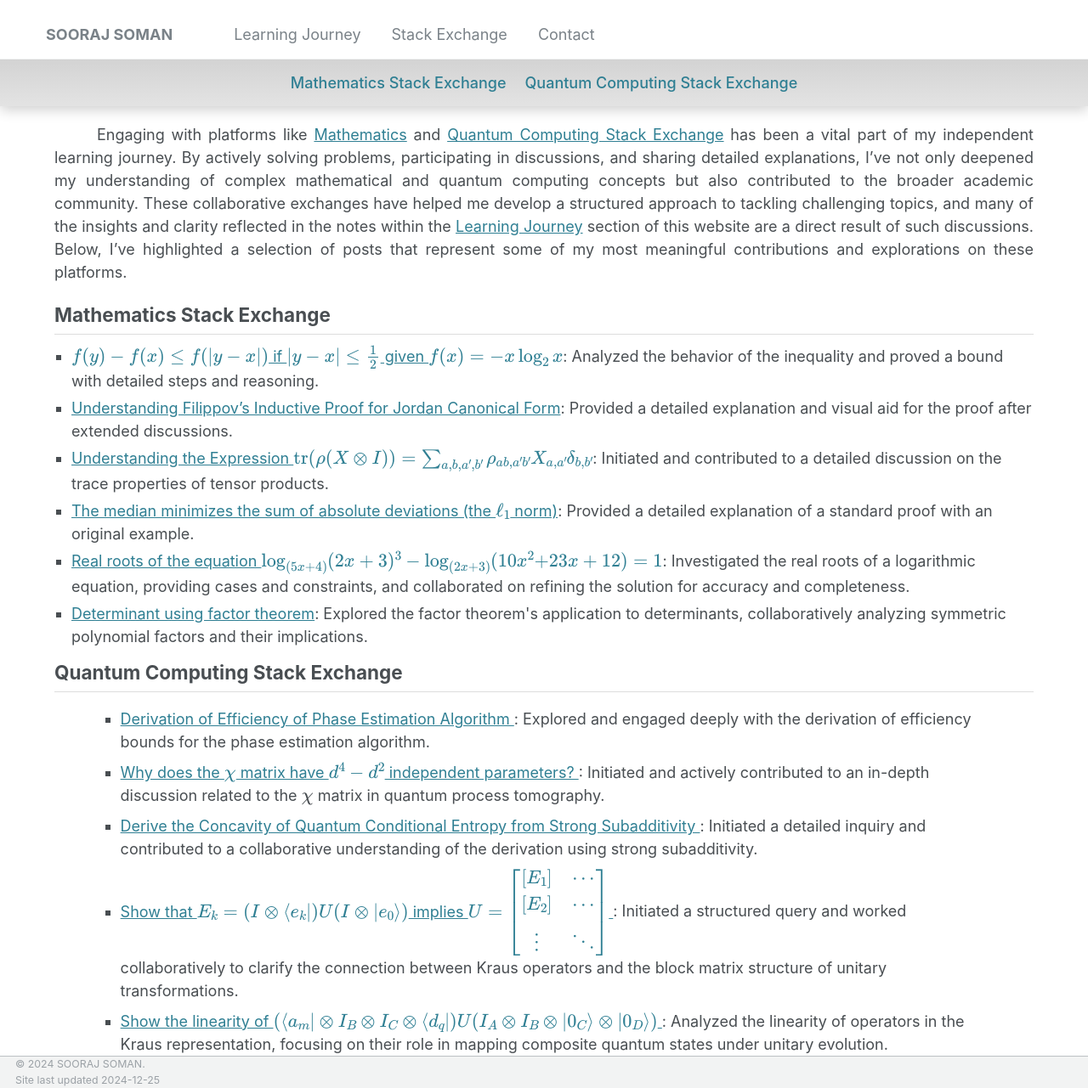
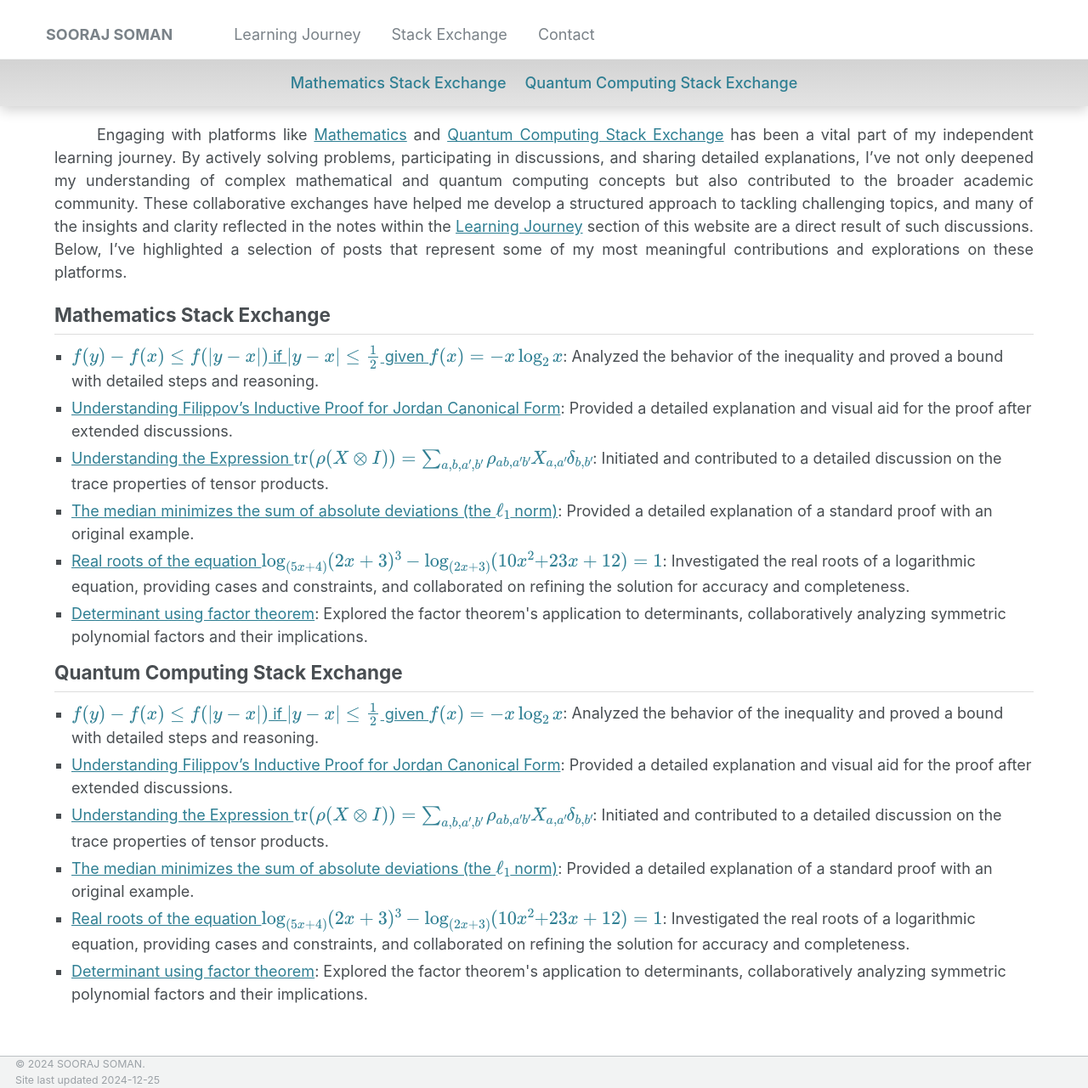
Before and after one commit to soorajss1729/soorajss1729.github.io, a Jekyll site: the page built from _stac/stac.md, in a window 1280 px wide and 1281 px high. Shown: the whole window at 85% size. Built offline with Jekyll 4.4.1, drawn with Linux system fonts in a browser that asks for light colours.

Commit message:
Update stac.md

```diff
--- a/_stac/stac.md
+++ b/_stac/stac.md
@@ -108,32 +108,15 @@
 
 <h2 id="qc-stac">Quantum Computing Stack Exchange</h2>
 
-<div id="toc-container">
-  <ul>
-    <li>
-      <a href="https://quantumcomputing.stackexchange.com/questions/22032/derivation-of-efficiency-of-phase-estimation-algorithm">
-        Derivation of Efficiency of Phase Estimation Algorithm
-      </a>: Explored and engaged deeply with the derivation of efficiency bounds for the phase estimation algorithm.
-    </li>
-    <li>
-      <a href="https://quantumcomputing.stackexchange.com/questions/28924/why-does-the-chi-matrix-have-d4-d2-independent-parameters">
-        Why does the $\chi$ matrix have $d^4-d^2$ independent parameters?
-      </a>: Initiated and actively contributed to an in-depth discussion related to the $\chi$ matrix in quantum process tomography.
-    </li>
-    <li>
-      <a href="https://quantumcomputing.stackexchange.com/questions/32094/derive-the-concavity-of-quantum-conditional-entropy-from-strong-subadditivity">
-        Derive the Concavity of Quantum Conditional Entropy from Strong Subadditivity
-      </a>: Initiated a detailed inquiry and contributed to a collaborative understanding of the derivation using strong subadditivity.
-    </li>
-    <li>
-      <a href="https://quantumcomputing.stackexchange.com/questions/28290/show-that-e-k-i-otimes-langle-e-kui-otimese-0-rangle-implies-u-beginb">
-        Show that $E_k=(I\otimes\langle e_k|)U(I\otimes|e_0\rangle)$ implies $U=\begin{bmatrix}[E_1]&\cdots\\ [E_2]&\cdots\\\vdots&\ddots\end{bmatrix}$
-      </a>: Initiated a structured query and worked collaboratively to clarify the connection between Kraus operators and the block matrix structure of unitary transformations.
-    </li>
-    <li>
-      <a href="https://quantumcomputing.stackexchange.com/questions/28144/show-the-linearity-of-langle-a-m-otimes-i-b-otimes-i-c-otimes-langle-d-q">
-        Show the linearity of $(\langle a_m|\otimes I_B\otimes I_C\otimes \langle d_q|) U(I_{A}\otimes I_B\otimes |0_{C}\rangle\otimes |0_{D}\rangle)$
-      </a>: Analyzed the linearity of operators in the Kraus representation, focusing on their role in mapping composite quantum states under unitary evolution.
-    </li>
-  </ul>
+<div class="onln">
+<ul>
+    <li><a href="https://math.stackexchange.com/questions/4614700/prove-fy-%E2%88%92-fx-leq-fy-%E2%88%92-x-if-y-%E2%88%92-x-%E2%89%A4-1-2-given-fx-x-log-2-x">$f(y) - f(x) \leq f(|y - x|)$ if $|y - x| \leq \frac{1}{2}$ given $f(x) = -x \log_2 x$</a>: Analyzed the behavior of the inequality and proved a bound with detailed steps and reasoning.</li>
+    <li><a href="https://math.stackexchange.com/questions/3909381/filippovs-inductive-proof-for-jordan-canonical-form/3911296#3911296">
+        Understanding Filippov’s Inductive Proof for Jordan Canonical Form</a>: Provided a detailed explanation and visual aid for the proof after extended discussions.</li>
+    <li><a href="https://math.stackexchange.com/questions/4250990/understanding-the-expression-tr-big-rhox-otimes-i-big-sum-a-b-a-b-rho">Understanding the Expression $\text{tr}(\rho(X \otimes I)) = \sum_{a,b,a',b'} \rho_{ab,a'b'} X_{a,a'} \delta_{b,b'}$</a>: Initiated and contributed to a detailed discussion on the trace properties of tensor products.</li>
+    <li><a href="https://math.stackexchange.com/questions/113270/the-median-minimizes-the-sum-of-absolute-deviations-the-ell-1-norm/2364943#2364943">The median minimizes the sum of absolute deviations (the $\ell_1$ norm)</a>: Provided a detailed explanation of a standard proof with an original example.</li>
+    <li><a href="https://math.stackexchange.com/questions/3204168/real-roots-of-the-equation-log-5x42x33-log-2x310x223x12-1">Real roots of the equation $\log_{(5x+4)}(2x+3)^3-\log_{(2x+3)}(10x^2+$$23x+12)=1$</a>: Investigated the real roots of a logarithmic equation, providing cases and constraints, and collaborated on refining the solution for accuracy and completeness.</li>
+    <li><a href="https://math.stackexchange.com/questions/2660747/determinant-using-factor-theorem">
+Determinant using factor theorem</a>: Explored the factor theorem's application to determinants, collaboratively analyzing symmetric polynomial factors and their implications.</li>
+</ul>
 </div>
```
